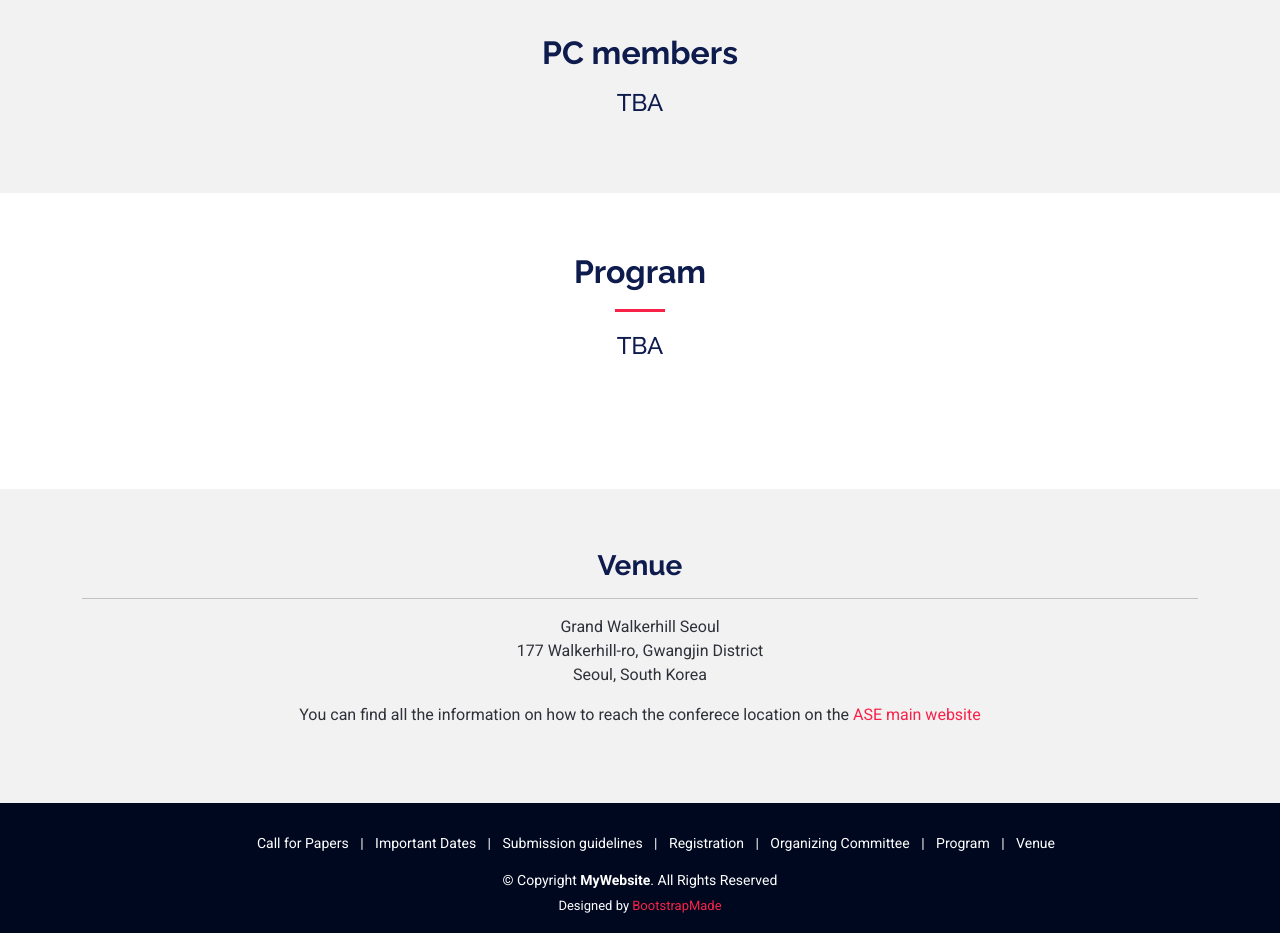
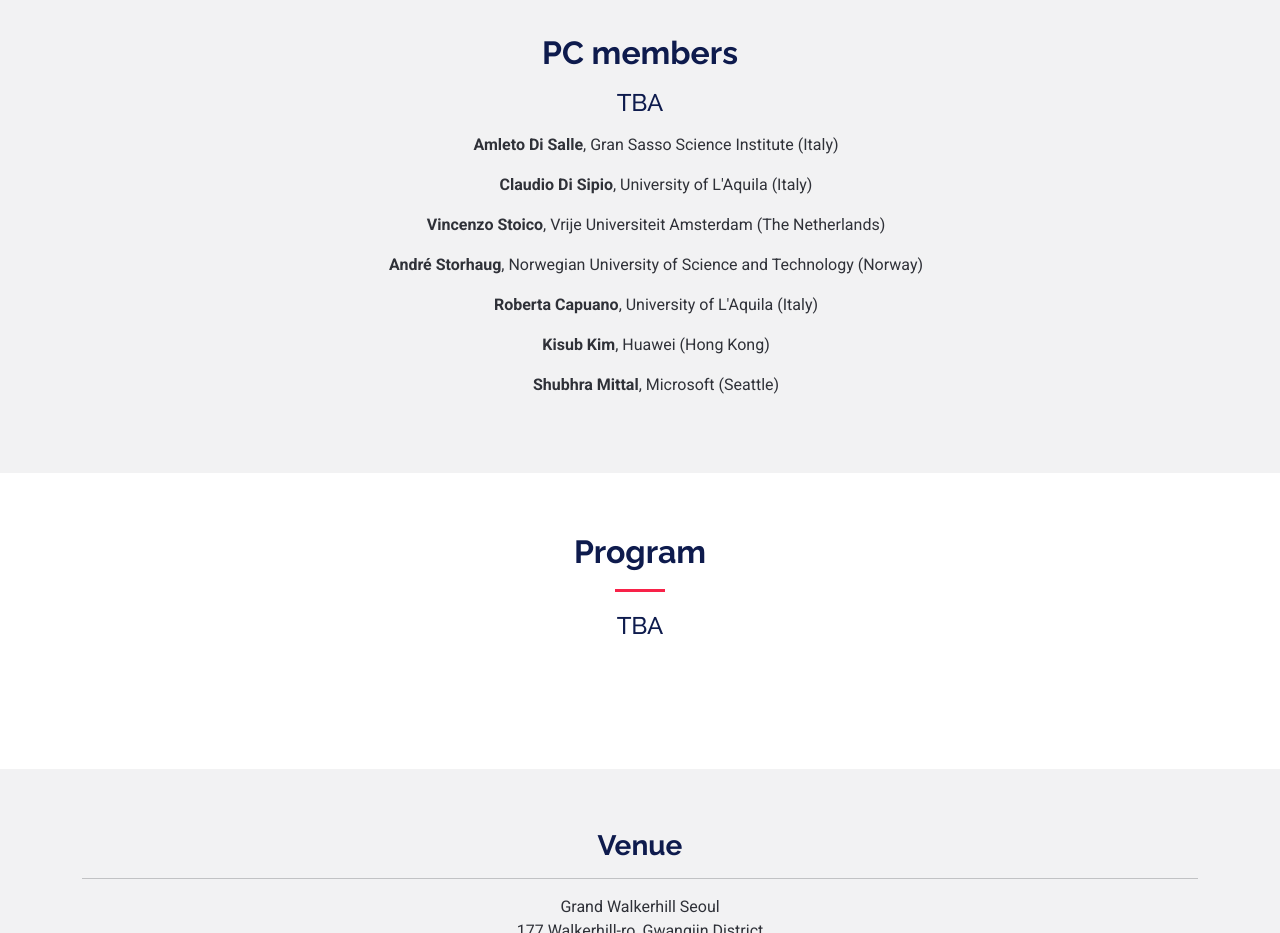
Before and after one commit to masgain/masgain2025, a plain HTML site: page index.html in a window 1280 px wide. Shown: the part 4460-5393 px from the top of the page. Drawn offline with Linux system fonts and the light colour scheme.

Commit message:
Update index.html

```diff
--- a/index.html
+++ b/index.html
@@ -469,15 +469,16 @@ The session will include a live walkthrough of our open-source tools, showcasing
 	<p class="text-justify">
 		<h4>TBA</h4>
 
-	<!--
+
 	<p class="text-justify">
-		<ul><strong><a href="https://amletodisalle.github.io" target="_blank">Amleto Di Salle</a></strong>, Gran Sasso Science Institute (Italy)</ul>
-		<ul><strong><a href="#" target="_blank">Claudio Di Sipio</a></strong>, University of L'Aquila (Italy)</ul>
-		<ul><strong><a href="#" target="_blank">Vincenzo Stoico</a></strong>, Vrije Universiteit Amsterdam (The Netherlands)</ul>
-		<ul><strong><a href="#" target="_blank">André Storhaug</a></strong>, Norwegian University of Science and Technology (Norway)</ul>
-		<ul><strong><a href="#" target="_blank">Roberta Capuano</a></strong>, University of L'Aquila (Italy)</ul>
-		<ul><strong><a href="#" target="_blank">Kisub Kim</a></strong>, Huawei (Hong Kong)</ul>
-	-->
+		<ul><strong>Amleto Di Salle</strong>, Gran Sasso Science Institute (Italy)</ul>
+		<ul><strong>Claudio Di Sipio</strong>, University of L'Aquila (Italy)</ul>
+		<ul><strong>Vincenzo Stoico</strong>, Vrije Universiteit Amsterdam (The Netherlands)</ul>
+		<ul><strong>André Storhaug</strong>, Norwegian University of Science and Technology (Norway)</ul>
+		<ul><strong>Roberta Capuano</strong>, University of L'Aquila (Italy)</ul>
+		<ul><strong>Kisub Kim</strong>, Huawei (Hong Kong)</ul>
+		<ul><strong>Shubhra Mittal</strong>, Microsoft (Seattle)</ul>
+	</p>
 		<!-- To Be confirmed -->
 	<!--
 		<ul><strong><a href="#" target="_blank">Malvina Latifaj</a></strong>, M&auml;lardalen University, V&auml;ster&aring;s (Sweden)</ul>
```
